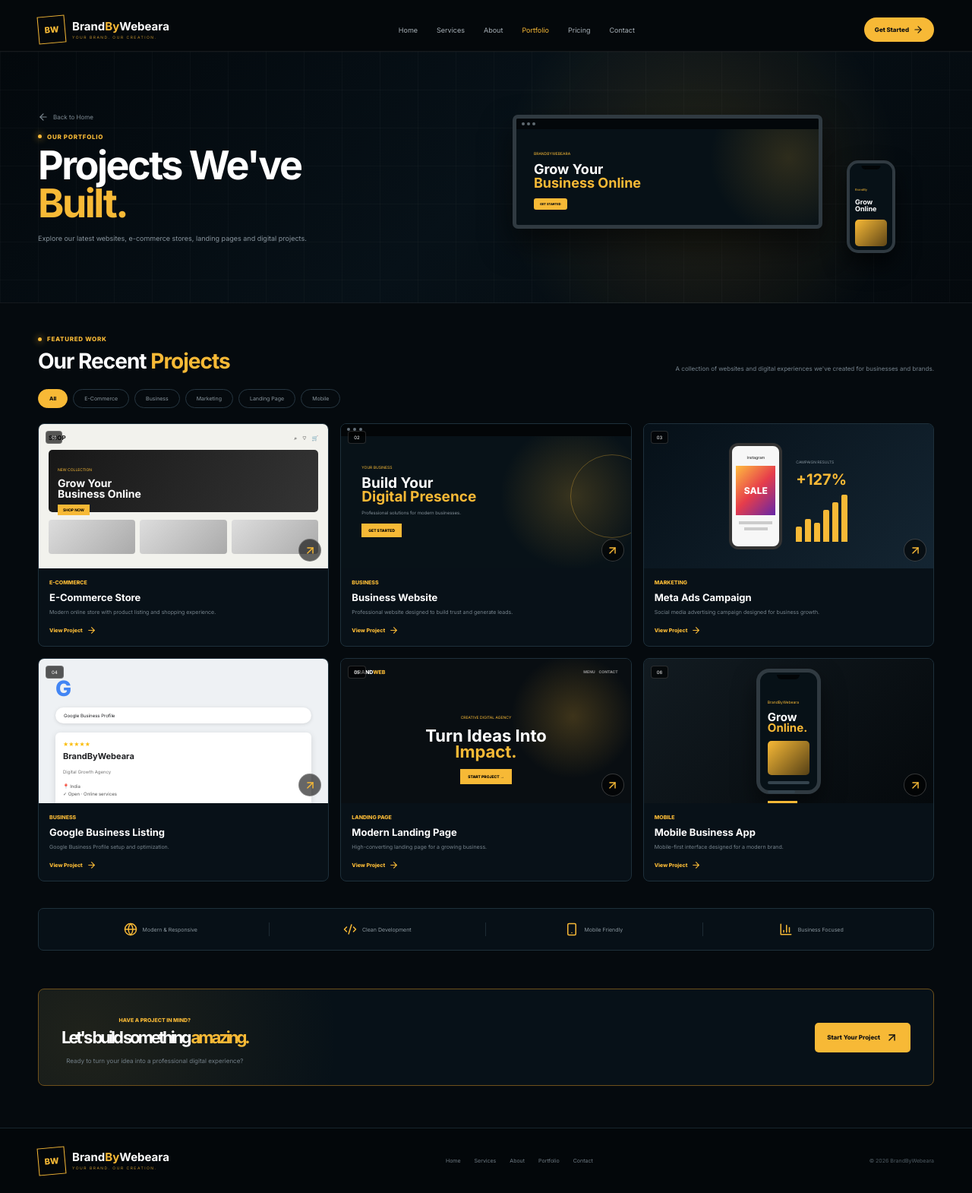
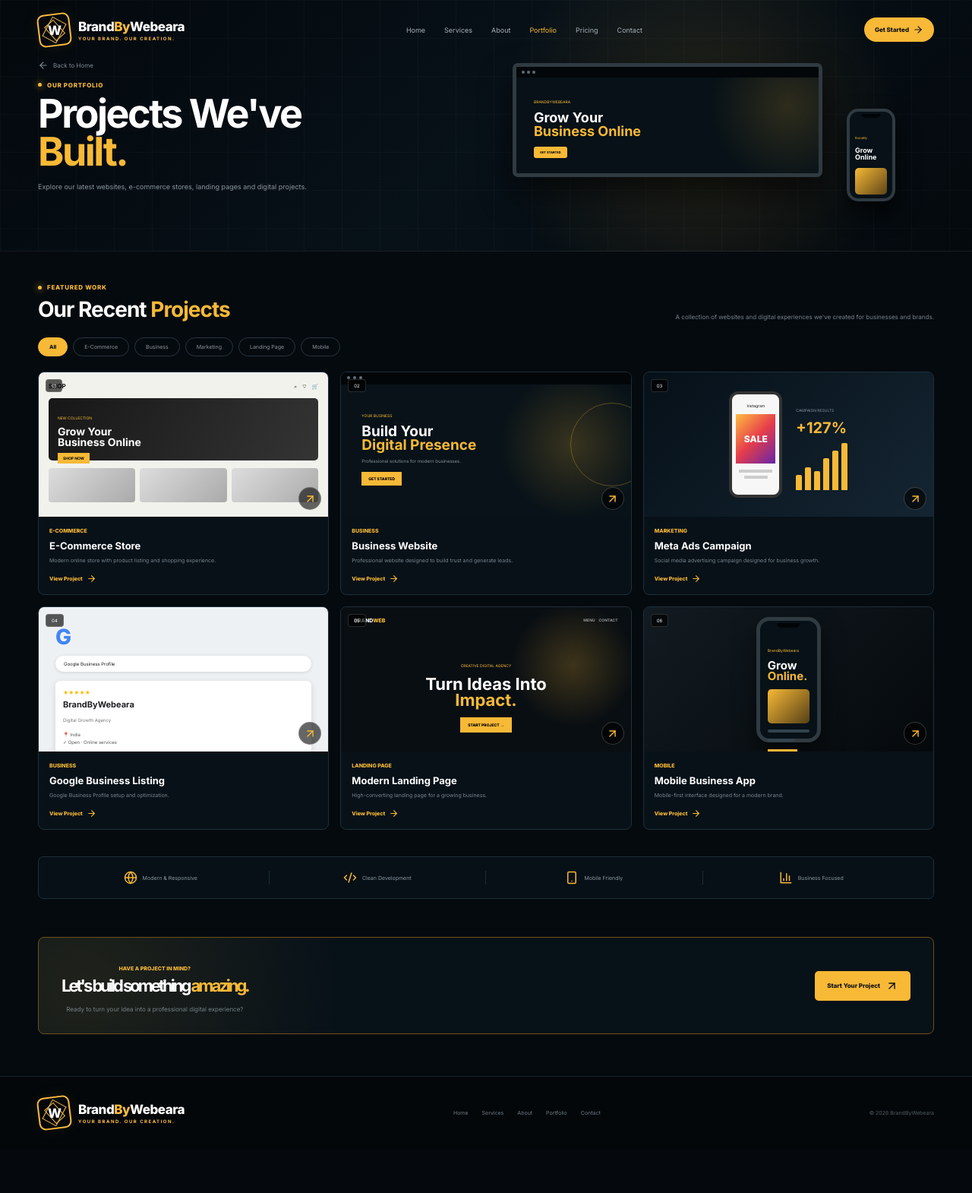
Before and after one commit to BrandByWebeara/BrandByWebeara, a React (Create React App) app: page /portfolio in a window 1280 px wide. Shown: the whole page at 76% size. After the commit the page ends 1512 px from the top, so only its background shows below. Built offline with nearby package versions, Linux system fonts and the light colour scheme; a web font is replaced by a local one.

Commit message:
Update website

```diff
--- a/src/Portfolio.jsx
+++ b/src/Portfolio.jsx
@@ -205,47 +205,40 @@ function Portfolio() {
 
       {/* ================= NAVBAR ================= */}
 
-      <header className="portfolio-navbar">
-        <div className="portfolio-container nav-inner">
-
-          <Link to="/" className="portfolio-logo">
-
-            <div className="logo-symbol">
-              BW
+     <header className="navbar">
+        <div className="container nav-inner">
+          <a href="#home" className="brand">
+            <div className="brand-logo">
+              <span>W</span>
             </div>
-
             <div>
-              <strong>
+              <div className="brand-name">
                 Brand<span>By</span>Webeara
-              </strong>
-
-              <small>
-                YOUR BRAND. OUR CREATION.
-              </small>
+              </div>
+              <div className="brand-tagline">YOUR BRAND. OUR CREATION.</div>
             </div>
-
-          </Link>
+          </a>
 
           <nav className="portfolio-nav">
 
             <Link to="/">Home</Link>
-            <Link to="/services">Services</Link>
-            <Link to="/about">About</Link>
+            <Link to="#services">Services</Link>
+            <Link to="#about">About</Link>
 
             <Link
-              to="/portfolio"
+              to="#portfolio"
               className="active"
             >
               Portfolio
             </Link>
 
-            <Link to="/pricing">Pricing</Link>
-            <Link to="/contact">Contact</Link>
+            <Link to="#pricing">Pricing</Link>
+            <Link to="#contact">Contact</Link>
 
           </nav>
 
           <Link
-            to="/contact"
+            to="#contact"
             className="portfolio-start-btn"
           >
             Get Started
@@ -265,7 +258,7 @@ function Portfolio() {
           <div className="hero-left">
 
             <Link
-              to="/"
+              to="#home"
               className="back-home"
             >
               <ArrowLeft size={14} />
@@ -533,34 +526,26 @@ function Portfolio() {
 
       {/* ================= FOOTER ================= */}
 
-      <footer className="portfolio-footer">
-
-        <div className="portfolio-container footer-inner">
-
-          <Link to="/" className="portfolio-logo">
-
-            <div className="logo-symbol">
-              BW
+       <footer className="footer">
+        <div className="container footer-top">
+          <a href="#home" className="brand">
+            <div className="brand-logo">
+              <span>W</span>
             </div>
-
             <div>
-              <strong>
+              <div className="brand-name">
                 Brand<span>By</span>Webeara
-              </strong>
-
-              <small>
-                YOUR BRAND. OUR CREATION.
-              </small>
+              </div>
+              <div className="brand-tagline">YOUR BRAND. OUR CREATION.</div>
             </div>
-
-          </Link>
+          </a>
 
           <div className="footer-links">
             <Link to="/">Home</Link>
-            <Link to="/services">Services</Link>
-            <Link to="/about">About</Link>
-            <Link to="/portfolio">Portfolio</Link>
-            <Link to="/contact">Contact</Link>
+            <Link to="#services">Services</Link>
+            <Link to="#about">About</Link>
+            <Link to="#portfolio">Portfolio</Link>
+            <Link to="#contact">Contact</Link>
           </div>
 
           <div className="copyright">
```
